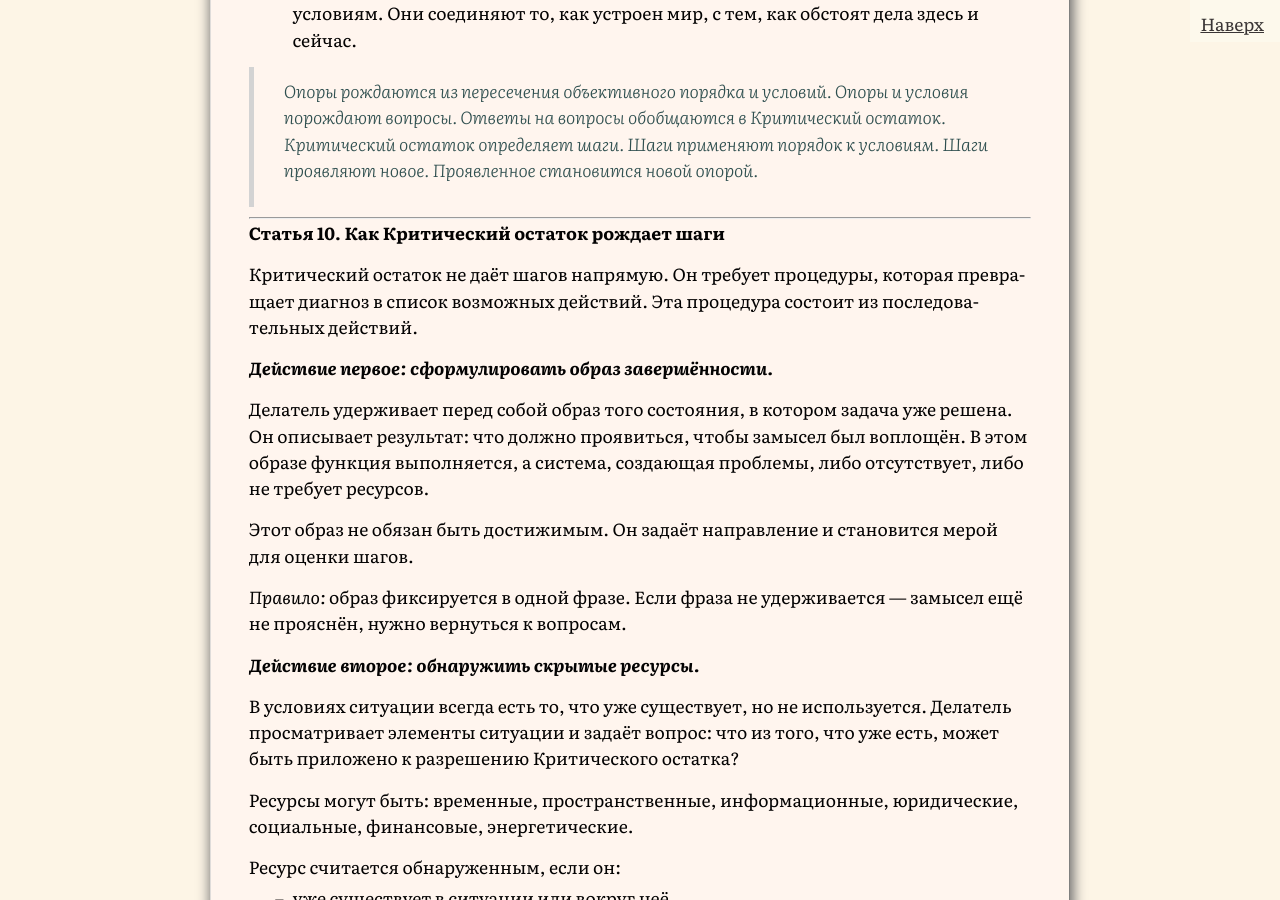
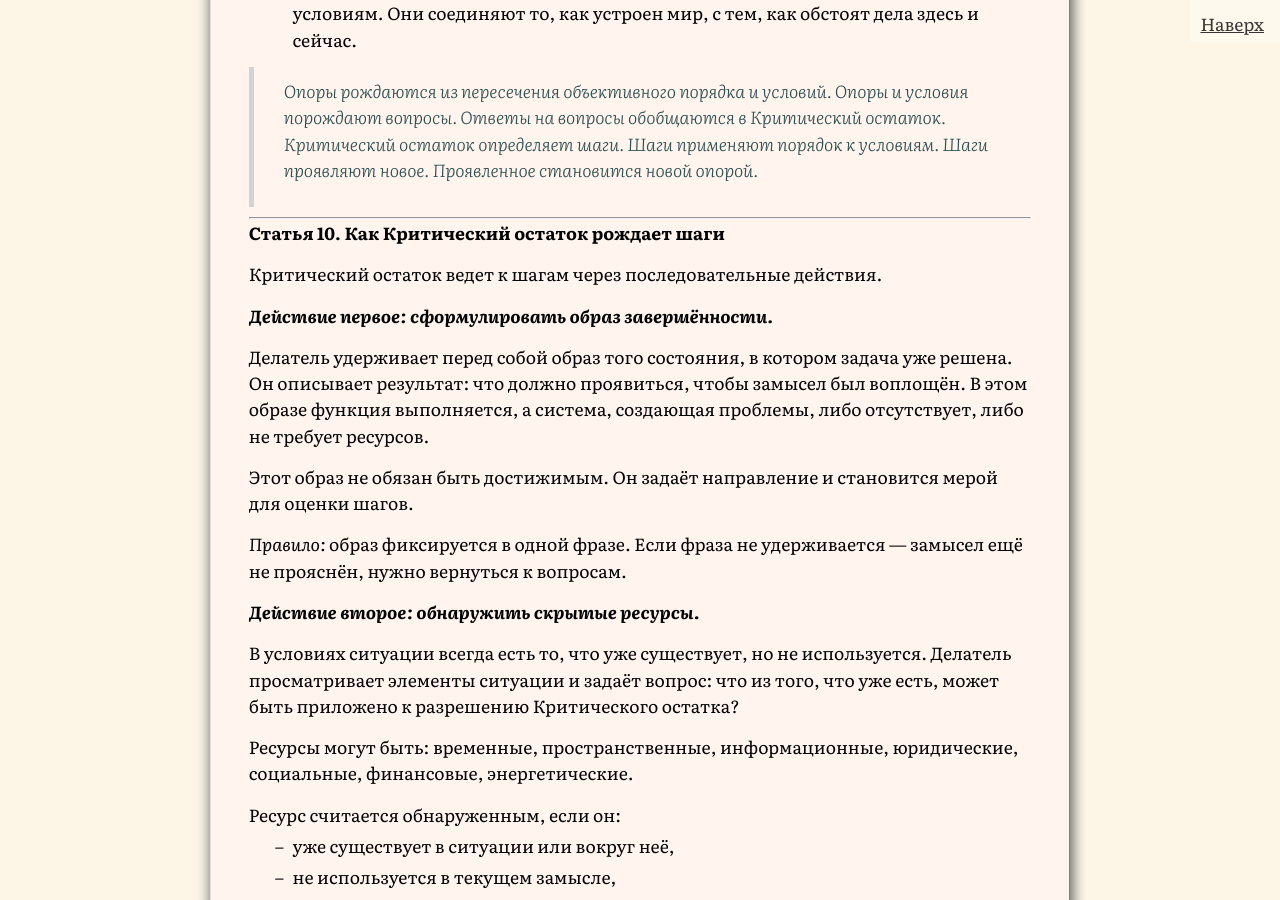
Before and after one commit to SergSi/land-use-art, a Jekyll site: the page built from _posts/2026-06-24-key.md, in a window 1280 px wide and 900 px high, scrolled down 4541 px. Built offline with Jekyll 4.4.1, drawn with Linux system fonts in a browser that asks for light colours; some web fonts are replaced.

Commit message:
Update 2026-06-24-key.md

```diff
--- a/_posts/2026-06-24-key.md
+++ b/_posts/2026-06-24-key.md
@@ -117,7 +117,7 @@ class: analitika
 
 **Статья 10. Как Критический остаток рождает шаги**
 
-Критический остаток не даёт шагов напрямую. Он требует процедуры, которая превращает диагноз в список возможных действий. Эта процедура состоит из последовательных действий.
+Критический остаток ведет к шагам через последовательные действия.
 
 ***Действие первое: сформулировать образ завершённости.***
 
```
